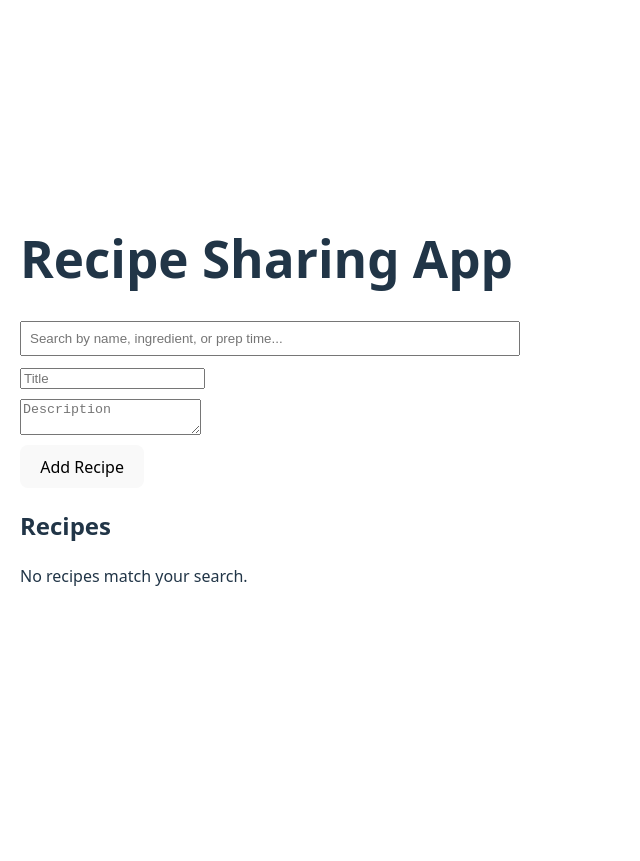
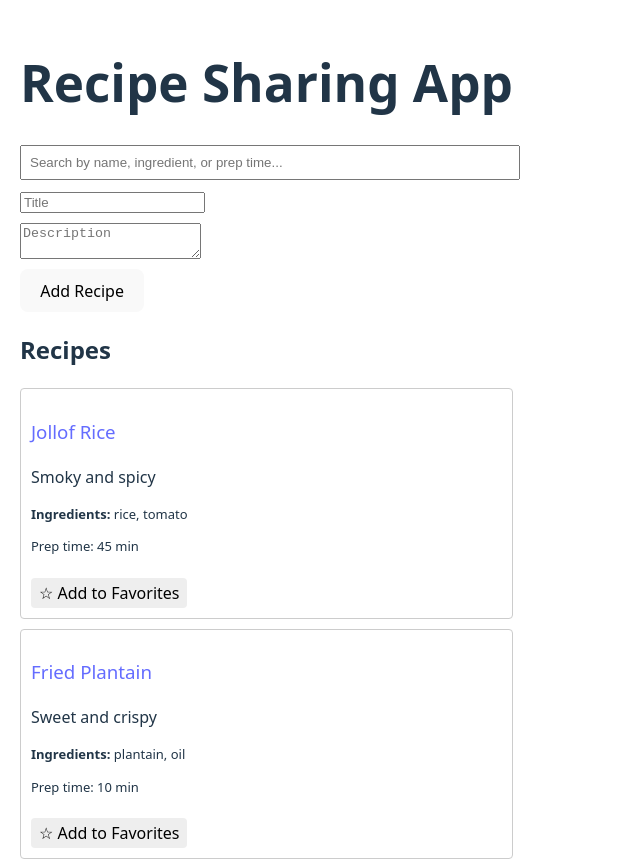
Before and after one commit to its-fisayo/alx-fe-reactjs, a React (Vite) app in the folder recipe-sharing-app/: page / in a window 1280 px wide. Shown: the top 861 px of the page, without its empty margins (0-640 px from the left). Before the commit the page ends 800 px from the top, so only its background shows below. Built offline with nearby package versions, Linux system fonts and the light colour scheme.

Commit message:
Add favourite and recommendation features to app.jsx

```diff
--- a/recipe-sharing-app/src/App.jsx
+++ b/recipe-sharing-app/src/App.jsx
@@ -1,16 +1,16 @@
-// src/App.jsx
+import SearchBar from "./components/SearchBar";
+import AddRecipeForm from "./components/AddRecipeForm";
+import RecipeList from "./components/RecipeList";
+import FavoritesList from "./components/FavoritesList";
+import RecommendationsList from "./components/RecommendationsList";
+import RecipeDetails from "./components/RecipeDetails";
 import { BrowserRouter as Router, Routes, Route } from "react-router-dom";
-import RecipeList from "./components/RecipeList";
-import AddRecipeForm from "./components/AddRecipeForm";
-import RecipeDetails from "./components/RecipeDetails";
-import SearchBar from "./components/SearchBar";
 
 const App = () => {
   return (
     <Router>
       <div style={{ padding: 20 }}>
         <h1>Recipe Sharing App</h1>
-
         <Routes>
           <Route
             path="/"
@@ -19,10 +19,11 @@ const App = () => {
                 <SearchBar />
                 <AddRecipeForm />
                 <RecipeList />
+                <FavoritesList />
+                <RecommendationsList />
               </>
             }
           />
-
           <Route path="/recipe/:id" element={<RecipeDetails />} />
         </Routes>
       </div>
--- /dev/null
+++ b/recipe-sharing-app/src/components/FavoritesList.jsx
@@ -0,0 +1,30 @@
+// src/components/FavoritesList.jsx
+import React from "react";
+import { useRecipeStore } from "./recipeStore";
+
+const FavoritesList = () => {
+  const recipes = useRecipeStore((s) => s.recipes);
+  const favoritesIds = useRecipeStore((s) => s.favorites);
+  const removeFavorite = useRecipeStore((s) => s.removeFavorite);
+
+  const favorites = favoritesIds
+    .map((id) => recipes.find((r) => r.id === id))
+    .filter(Boolean);
+
+  if (!favorites.length) return <p>No favorites yet.</p>;
+
+  return (
+    <div style={{ marginTop: 20 }}>
+      <h2>My Favorites</h2>
+      {favorites.map((r) => (
+        <div key={r.id} style={{ border: "1px solid #ccc", padding: 10, marginBottom: 10 }}>
+          <h3>{r.title}</h3>
+          <p>{r.description}</p>
+          <button onClick={() => removeFavorite(r.id)}>Remove from favorites</button>
+        </div>
+      ))}
+    </div>
+  );
+};
+
+export default FavoritesList;
--- a/recipe-sharing-app/src/components/RecipeList.jsx
+++ b/recipe-sharing-app/src/components/RecipeList.jsx
@@ -4,34 +4,64 @@ import { Link } from "react-router-dom";
 import { useRecipeStore } from "./recipeStore";
 
 const RecipeList = () => {
-  const filtered = useRecipeStore((s) => s.filteredRecipes);
   const recipes = useRecipeStore((s) => s.recipes);
+  const filteredRecipes = useRecipeStore((s) => s.filteredRecipes);
+  const favorites = useRecipeStore((s) => s.favorites);
+  const addFavorite = useRecipeStore((s) => s.addFavorite);
+  const removeFavorite = useRecipeStore((s) => s.removeFavorite);
 
-  // if filteredRecipes not initialized yet, fall back to full list
-  const listToShow = Array.isArray(filtered) && filtered.length > 0 ? filtered : (recipes.length ? filtered : recipes);
+  // show filtered if exists, otherwise show all
+  const listToShow = filteredRecipes.length > 0 ? filteredRecipes : recipes;
+
+  if (listToShow.length === 0) return <p>No recipes available.</p>;
 
   return (
     <div style={{ marginTop: 20 }}>
       <h2>Recipes</h2>
+      {listToShow.map((recipe) => {
+        const isFav = favorites.includes(recipe.id);
 
-      {listToShow.length === 0 ? (
-        <p>No recipes match your search.</p>
-      ) : (
-        listToShow.map((r) => (
-          <div key={r.id} style={{ padding: 10, border: "1px solid #ccc", marginBottom: 10 }}>
+        return (
+          <div
+            key={recipe.id}
+            style={{
+              border: "1px solid #ccc",
+              padding: 10,
+              marginBottom: 10,
+              borderRadius: 4,
+            }}
+          >
             <h3>
-              <Link to={`/recipe/${r.id}`}>{r.title}</Link>
+              <Link to={`/recipe/${recipe.id}`}>{recipe.title}</Link>
             </h3>
-            <p>{r.description}</p>
-            {r.ingredients && (
+            <p>{recipe.description}</p>
+            {recipe.ingredients && (
               <p style={{ margin: 0, fontSize: 13 }}>
-                <strong>Ingredients:</strong> {r.ingredients.join(", ")}
+                <strong>Ingredients:</strong> {recipe.ingredients.join(", ")}
               </p>
             )}
-            {r.prepTime != null && <p style={{ fontSize: 13 }}>Prep time: {r.prepTime} min</p>}
+            {recipe.prepTime != null && (
+              <p style={{ fontSize: 13 }}>Prep time: {recipe.prepTime} min</p>
+            )}
+
+            <button
+              onClick={() =>
+                isFav ? removeFavorite(recipe.id) : addFavorite(recipe.id)
+              }
+              style={{
+                marginTop: 8,
+                padding: "4px 8px",
+                cursor: "pointer",
+                background: isFav ? "gold" : "#eee",
+                border: "none",
+                borderRadius: 4,
+              }}
+            >
+              {isFav ? "★ Remove Favorite" : "☆ Add to Favorites"}
+            </button>
           </div>
-        ))
-      )}
+        );
+      })}
     </div>
   );
 };
--- /dev/null
+++ b/recipe-sharing-app/src/components/RecommendationsList.jsx
@@ -0,0 +1,26 @@
+// src/components/RecommendationsList.jsx
+import React from "react";
+import { useRecipeStore } from "./recipeStore";
+import { Link } from "react-router-dom";
+
+const RecommendationsList = () => {
+  const recommendations = useRecipeStore((s) => s.recommendations);
+
+  if (!recommendations.length) return <p>No recommendations yet. Add favorites to get suggestions.</p>;
+
+  return (
+    <div style={{ marginTop: 20 }}>
+      <h2>Recommended for You</h2>
+      {recommendations.map((r) => (
+        <div key={r.id} style={{ border: "1px solid #ccc", padding: 10, marginBottom: 10 }}>
+          <h3>
+            <Link to={`/recipe/${r.id}`}>{r.title}</Link>
+          </h3>
+          <p>{r.description}</p>
+        </div>
+      ))}
+    </div>
+  );
+};
+
+export default RecommendationsList;
--- a/recipe-sharing-app/src/components/recipeStore.js
+++ b/recipe-sharing-app/src/components/recipeStore.js
@@ -2,75 +2,82 @@
 import { create } from "zustand";
 
 function matchesSearch(recipe, term) {
-  if (!term) return true; // no filter -> match everything
-
+  if (!term) return true;
   const t = term.toString().toLowerCase().trim();
-
-  // match title
-  if (recipe.title && recipe.title.toLowerCase().includes(t)) return true;
-
-  // match description
-  if (recipe.description && recipe.description.toLowerCase().includes(t)) return true;
-
-  // match ingredients (if present, array of strings)
+  if (recipe.title?.toLowerCase().includes(t)) return true;
+  if (recipe.description?.toLowerCase().includes(t)) return true;
   if (Array.isArray(recipe.ingredients)) {
-    const ingrMatch = recipe.ingredients.some((ing) =>
-      ing.toLowerCase().includes(t)
-    );
-    if (ingrMatch) return true;
+    if (recipe.ingredients.some((ing) => ing.toLowerCase().includes(t))) return true;
   }
-
-  // match prepTime when user types a number (e.g. "20" or "30m")
   const asNumber = parseInt(t, 10);
-  if (!isNaN(asNumber) && recipe.prepTime != null) {
-    if (recipe.prepTime <= asNumber) return true; // show recipes with prepTime <= input
-  }
-
+  if (!isNaN(asNumber) && recipe.prepTime != null && recipe.prepTime <= asNumber) return true;
   return false;
 }
 
 export const useRecipeStore = create((set, get) => ({
   recipes: [
-    // optional initial seed data (remove or modify if you prefer empty)
-    { id: 1, title: "Jollof Rice", description: "Smoky and spicy", ingredients: ["rice", "tomato"], prepTime: 45 },
-    { id: 2, title: "Fried Plantain", description: "Sweet and crispy", ingredients: ["plantain", "oil"], prepTime: 10 }
+    { id: 1, title: "Jollof Rice", description: "Smoky and spicy", ingredients: ["rice","tomato"], prepTime: 45 },
+    { id: 2, title: "Fried Plantain", description: "Sweet and crispy", ingredients: ["plantain","oil"], prepTime: 10 }
   ],
 
   searchTerm: "",
   filteredRecipes: [],
 
-  // recompute helper
+  favorites: [],
+  recommendations: [],
+
+  // recompute filtered recipes
   _recomputeFiltered: () => {
     const { recipes, searchTerm } = get();
-    const filtered = recipes.filter((r) => matchesSearch(r, searchTerm));
-    set({ filteredRecipes: filtered });
+    set({ filteredRecipes: recipes.filter((r) => matchesSearch(r, searchTerm)) });
   },
 
-  // set the whole list (useful if you fetch from API)
-  setRecipes: (recipes) => {
-    set({ recipes }, false);
+  setSearchTerm: (term) => {
+    set({ searchTerm: term });
     get()._recomputeFiltered();
   },
 
-  setSearchTerm: (term) => {
-    set({ searchTerm: term }, false);
+  addRecipe: (recipe) => {
+    set((state) => ({ recipes: [...state.recipes, recipe] }));
     get()._recomputeFiltered();
   },
 
-  addRecipe: (newRecipe) => {
-    set((state) => ({ recipes: [...state.recipes, newRecipe] }), false);
-    get()._recomputeFiltered();
-  },
-
-  updateRecipe: (updatedRecipe) => {
+  updateRecipe: (recipe) => {
     set((state) => ({
-      recipes: state.recipes.map((r) => (r.id === updatedRecipe.id ? updatedRecipe : r)),
-    }), false);
+      recipes: state.recipes.map((r) => (r.id === recipe.id ? recipe : r))
+    }));
     get()._recomputeFiltered();
   },
 
   deleteRecipe: (id) => {
-    set((state) => ({ recipes: state.recipes.filter((r) => r.id !== id) }), false);
+    set((state) => ({
+      recipes: state.recipes.filter((r) => r.id !== id),
+      favorites: state.favorites.filter((favId) => favId !== id)
+    }));
     get()._recomputeFiltered();
   },
+
+  // FAVORITES ACTIONS
+  addFavorite: (id) => {
+    set((state) => ({
+      favorites: state.favorites.includes(id) ? state.favorites : [...state.favorites, id]
+    }));
+    get().generateRecommendations();
+  },
+
+  removeFavorite: (id) => {
+    set((state) => ({
+      favorites: state.favorites.filter((favId) => favId !== id)
+    }));
+    get().generateRecommendations();
+  },
+
+  // simple mock recommendations
+  generateRecommendations: () => {
+    const { recipes, favorites } = get();
+    const recommended = recipes.filter(
+      (r) => !favorites.includes(r.id) && Math.random() > 0.5
+    );
+    set({ recommendations: recommended });
+  }
 }));
```
